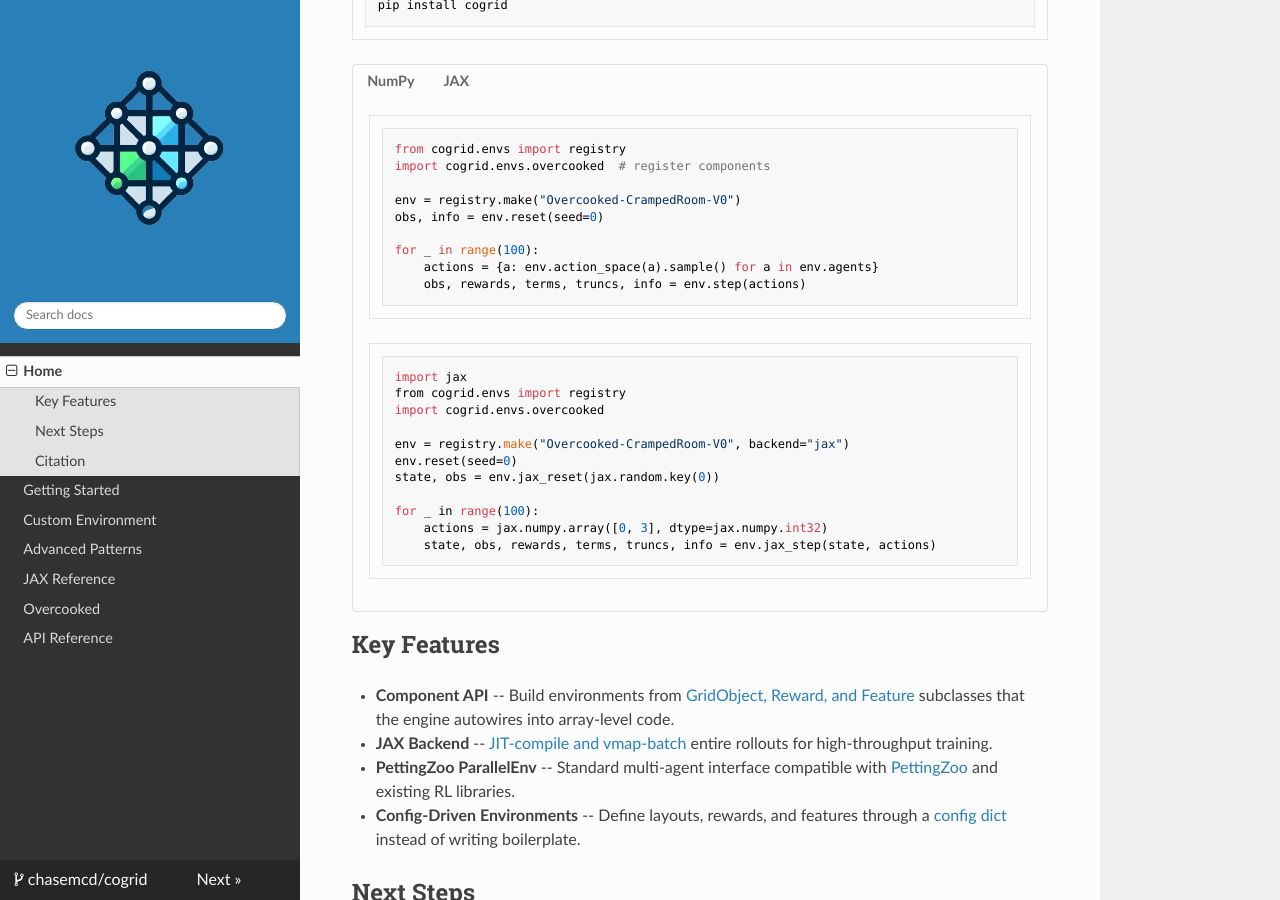
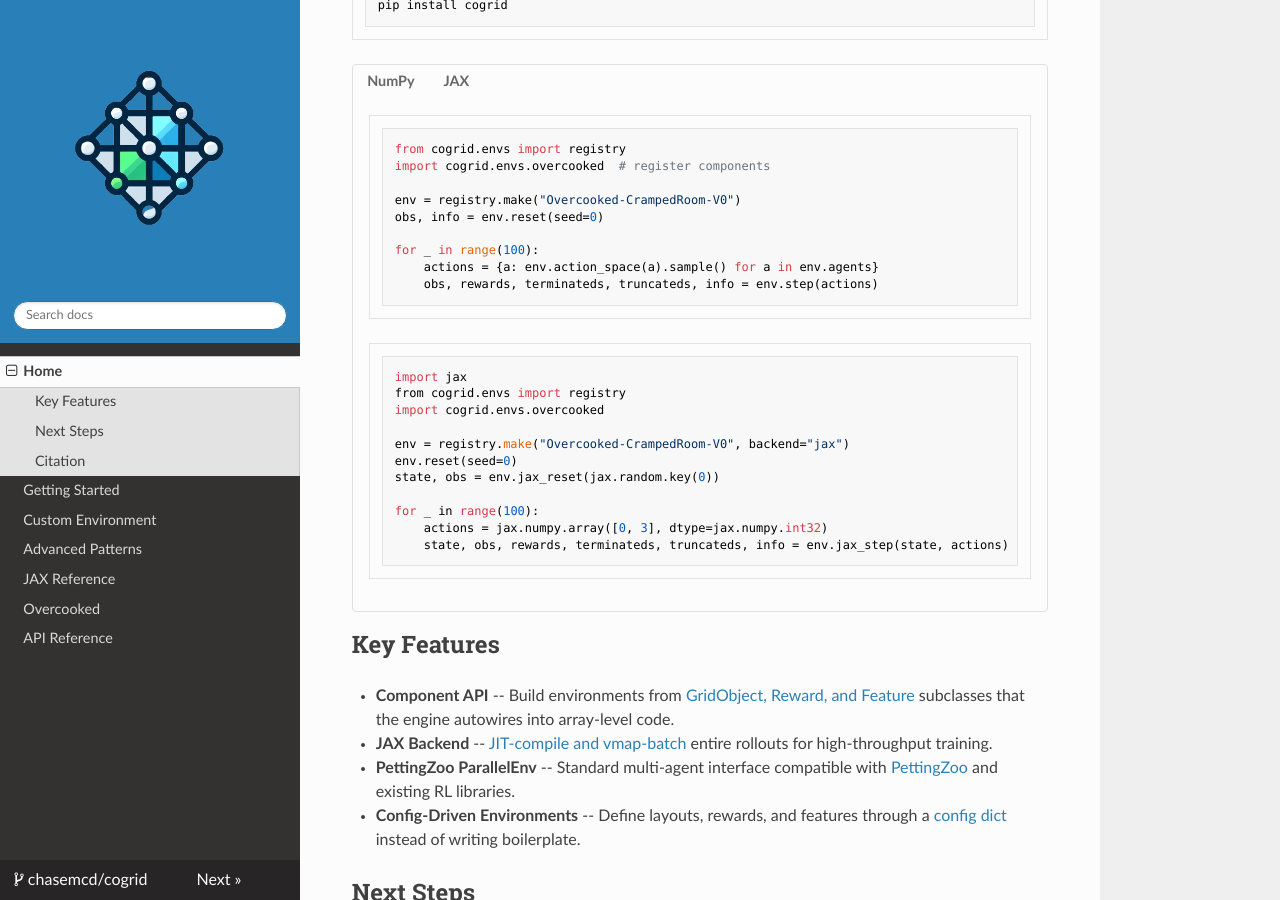
Before and after one commit to chasemcd/cogrid, an MkDocs documentation site: the page built from docs/index.md, in a window 1280 px wide and 900 px high, scrolled down 558 px. Built offline with MkDocs 1.6.1, drawn with Linux system fonts in a browser that asks for light colours; nearby versions of some CDN libraries.

Commit message:
fix(39-01): standardize terminateds/truncateds naming across all docs
- Replace terms/truncs with terminateds/truncateds in index.md (2 occurrences)
- Replace terms/truncs with terminateds/truncateds in jax-reference.md (2 occurrences)
- All doc pages now use consistent variable naming

Co-Authored-By: Claude Opus 4.6 <noreply@anthropic.com>

````diff
--- a/docs/index.md
+++ b/docs/index.md
@@ -26,7 +26,7 @@ pip install cogrid
 
     for _ in range(100):
         actions = {a: env.action_space(a).sample() for a in env.agents}
-        obs, rewards, terms, truncs, info = env.step(actions)
+        obs, rewards, terminateds, truncateds, info = env.step(actions)
     ```
 
 === "JAX"
@@ -42,7 +42,7 @@ pip install cogrid
 
     for _ in range(100):
         actions = jax.numpy.array([0, 3], dtype=jax.numpy.int32)
-        state, obs, rewards, terms, truncs, info = env.jax_step(state, actions)
+        state, obs, rewards, terminateds, truncateds, info = env.jax_step(state, actions)
     ```
 
 ## Key Features
````
Also changed, not shown: docs/jax-reference.md (+2 -2 lines).
